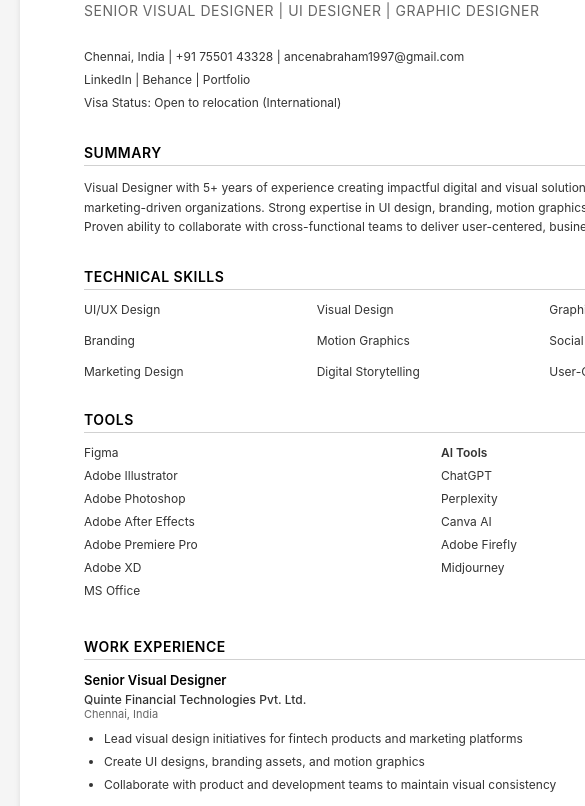
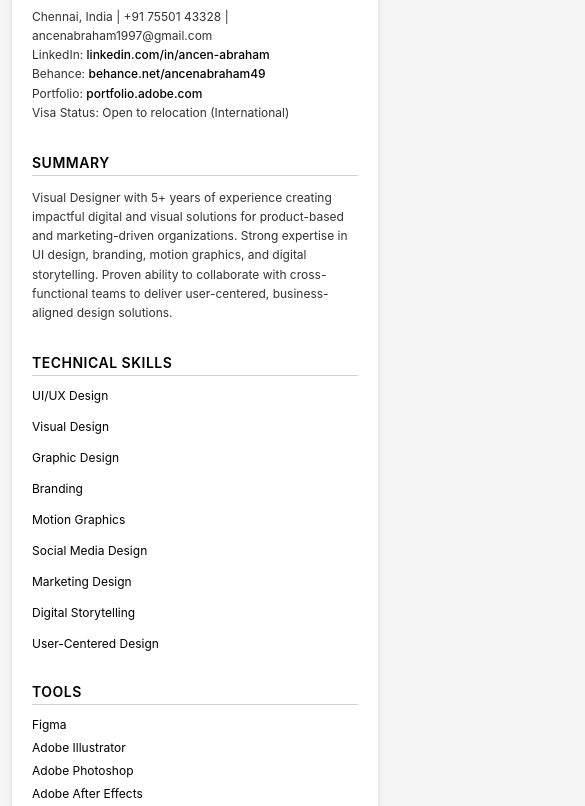
Before and after one commit to ancenabraham/AncenAbraham, a plain HTML site: page index.html in a window 390 px wide. Shown: the part 150-956 px from the top of the page, 585 px wide, since content can reach past the window. Drawn offline with Linux system fonts and the light colour scheme.

Commit message:
Add files via upload

```diff
--- a/index.html
+++ b/index.html
@@ -17,11 +17,12 @@
     padding: 40px 20px;
   }
 
+  /* Page Container */
   .page {
     width: 794px;
     min-height: 1123px;
     margin: 0 auto;
-            background: white;
+    background: #ffffff;
     padding: 64px;
     box-shadow: 0 4px 6px rgba(0, 0, 0, 0.1);
   }
@@ -47,14 +48,14 @@
     letter-spacing: 0.5px;
   }
 
-        .contact-info {
-            font-size: 12px;
-            color: #333;
-            line-height: 1.6;
+ .contact-info a {
+  color: #000;
+  text-decoration: none;
+  font-weight: 500;
 }
 
-        .contact-info p {
-            margin-bottom: 4px;
+.contact-info a:hover {
+  text-decoration: underline;
 }
 
   /* Sections */
@@ -79,22 +80,20 @@
     line-height: 1.6;
   }
 
-        /* Skills Grid */
+  /* Skills */
   .skills-grid {
     display: grid;
     grid-template-columns: repeat(3, 1fr);
     gap: 16px 32px;
     font-size: 12px;
-            color: #333;
   }
 
-        /* Tools Grid */
+  /* Tools */
   .tools-grid {
     display: grid;
     grid-template-columns: 1fr 1fr;
     gap: 48px;
     font-size: 12px;
-            color: #333;
   }
 
   .tools-column > div {
@@ -103,10 +102,9 @@
 
   .tools-section-title {
     font-weight: 600;
-            margin-bottom: 4px;
   }
 
-        /* Work Experience */
+  /* Experience */
   .job {
     margin-bottom: 20px;
   }
@@ -121,7 +119,6 @@
   .job-title {
     font-size: 13px;
     font-weight: 600;
-            color: #000;
   }
 
   .job-date {
@@ -132,7 +129,6 @@
   .company-name {
     font-size: 12px;
     font-weight: 500;
-            color: #333;
   }
 
   .job-location {
@@ -142,9 +138,8 @@
   }
 
   ul {
-            margin-left: 20px;
+    margin-left: 18px;
     font-size: 12px;
-            color: #333;
     line-height: 1.6;
   }
 
@@ -157,16 +152,10 @@
     font-size: 12px;
     font-weight: 600;
     margin-bottom: 4px;
-            color: #000;
-        }
-
-        .education-school,
-        .education-details {
-            font-size: 12px;
-            color: #333;
   }
 
   .education-details {
+    font-size: 12px;
     color: #666;
   }
 
@@ -176,10 +165,61 @@
     grid-template-columns: repeat(3, 1fr);
     gap: 16px;
     font-size: 12px;
-            color: #333;
   }
 
-        /* Print Styles */
+  /* ===================== */
+  /* RESPONSIVE BREAKPOINTS */
+  /* ===================== */
+
+  /* Tablet */
+  @media (max-width: 1024px) {
+    .page {
+      width: 90%;
+      padding: 48px;
+    }
+  }
+
+  /* Mobile */
+  @media (max-width: 768px) {
+    body {
+      padding: 20px 12px;
+    }
+
+    .page {
+      width: 100%;
+      padding: 32px 20px;
+      min-height: auto;
+    }
+
+    h1 {
+      font-size: 26px;
+    }
+
+    .subtitle {
+      font-size: 13px;
+    }
+
+    .skills-grid,
+    .languages-grid {
+      grid-template-columns: 1fr;
+    }
+
+    .tools-grid {
+      grid-template-columns: 1fr;
+      gap: 24px;
+    }
+
+    .job-header {
+      flex-direction: column;
+      gap: 2px;
+    }
+
+    .job-date {
+      font-size: 10px;
+    }
+  }
+
+  /* Print */
   @media print {
     body {
       background: white;
@@ -199,6 +239,7 @@
     margin: 0;
   }
 </style>
+
 </head>
 <body>
     <div class="page">
@@ -209,7 +250,23 @@
 
             <div class="contact-info">
                 <p>Chennai, India | +91 75501 43328 | ancenabraham1997@gmail.com</p>
-                <p>LinkedIn | Behance | Portfolio</p>
+                <p class="links">
+  LinkedIn:
+  <a href="https://www.linkedin.com/in/ancen-abraham-21b6a8188" target="_blank">
+    linkedin.com/in/ancen-abraham
+  </a>
+  <br>
+  Behance:
+  <a href="https://www.behance.net/ancenabraham49" target="_blank">
+    behance.net/ancenabraham49
+  </a>
+  <br>
+  Portfolio:
+  <a href="https://portfolio.adobe.com/45681a53-7fbf-4312-b1b5-28593ba4a6f0/editor/" target="_blank">
+    portfolio.adobe.com
+  </a>
+</p>
+
                 <p>Visa Status: Open to relocation (International)</p>
             </div>
         </header>
```
Lines whose indentation alone changed are shown as unchanged.
